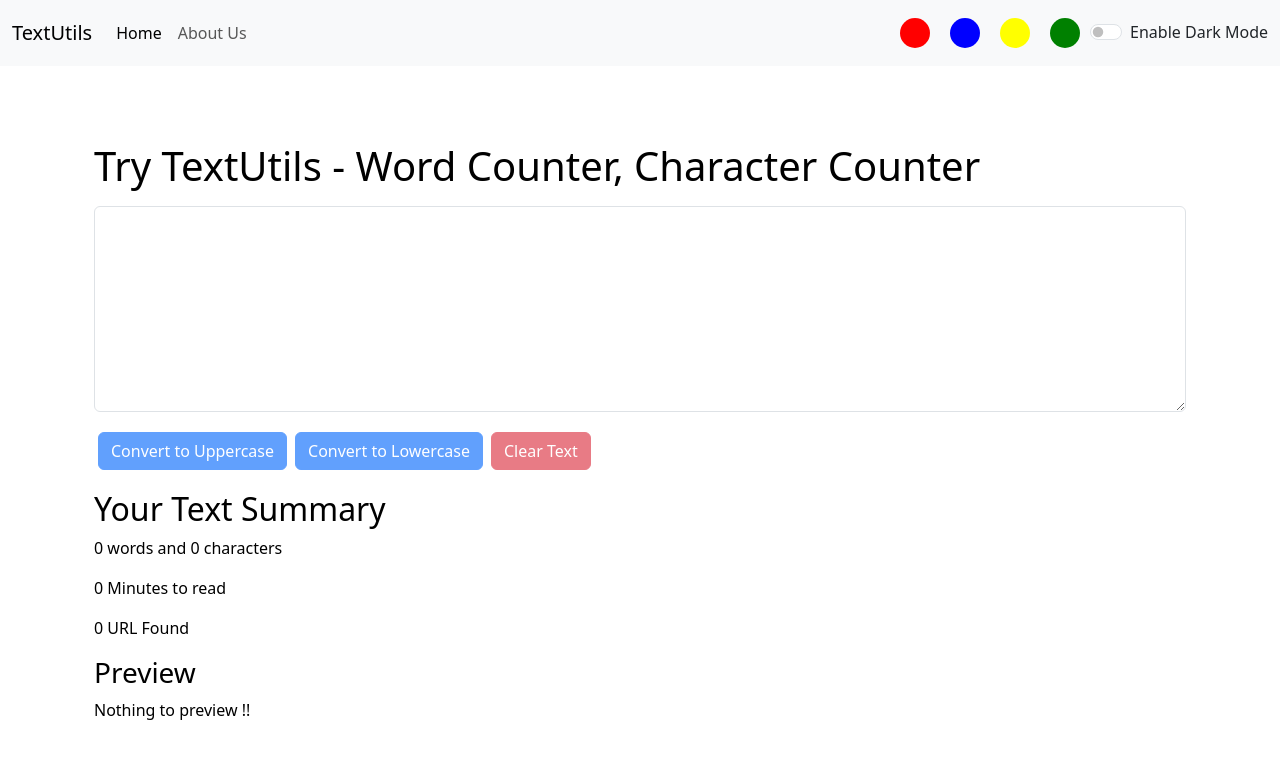
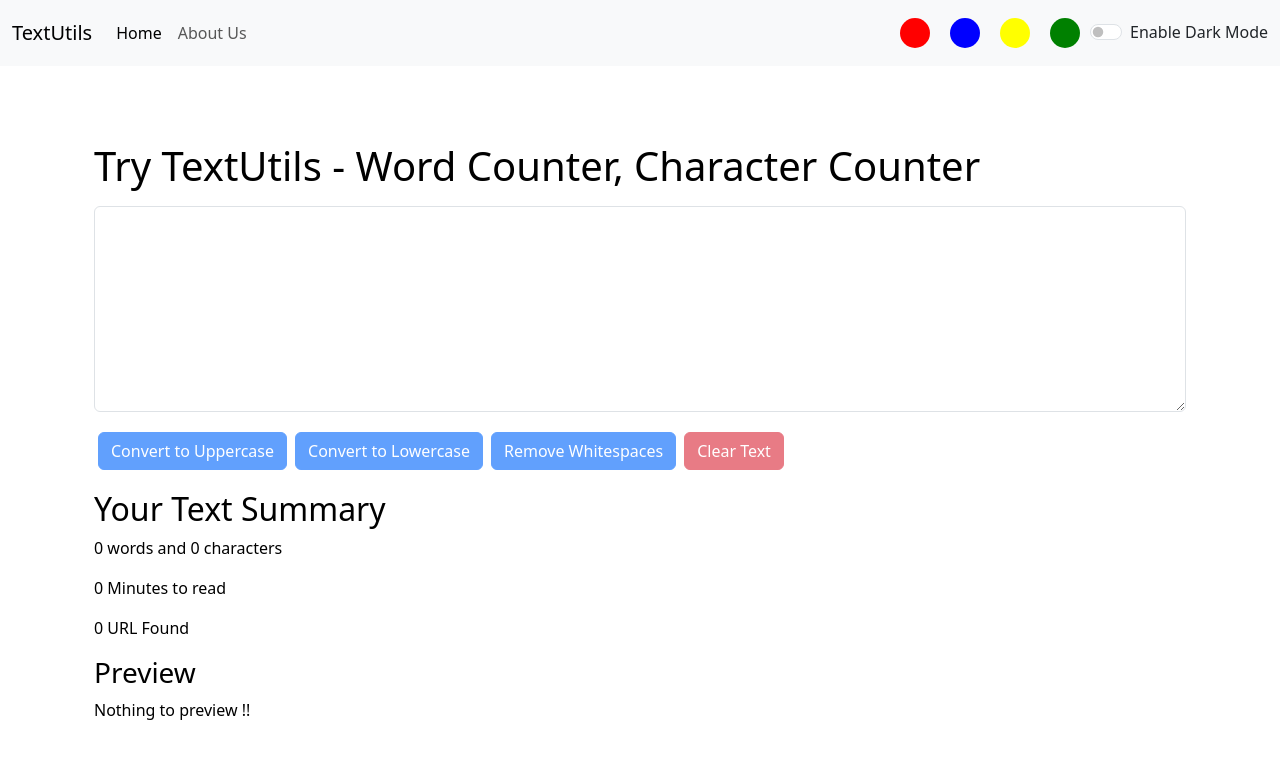
Before and after one commit to Darpan242003/my-app, a React (Vite) app: page / in a window 1280 px wide. Shown: the top 758 px of the page. Built offline with nearby package versions, Linux system fonts and the light colour scheme.

Commit message:
added Remove Whitespaces button

```diff
--- a/src/Components/TextForm.jsx
+++ b/src/Components/TextForm.jsx
@@ -23,6 +23,12 @@ export default function TextForm(props) {
         let newText = text.toLowerCase() //method to convert text to lowercase
         setText(newText) //correct way to change value of text
         props.showAlert('Converted to Lowercase', 'success')
+    }
+
+    const handleWhiteSpace = () => {
+        let newText = text.replace(/\s+/g, ' ')
+        setText(newText)
+        props.showAlert('Removed Extra Whitespaces', 'success')
     }
 
     const handleClearClick = () => {
@@ -52,6 +58,7 @@ export default function TextForm(props) {
                 </div>
                 <button disabled={text.length === 0}className="btn btn-primary mx-1 my-1" onClick={handleUpClick}>Convert to Uppercase</button>
                 <button disabled={text.length === 0}className="btn btn-primary mx-1 my-1" onClick={handleLoClick}>Convert to Lowercase</button>
+                <button disabled={text.length === 0}className="btn btn-primary mx-1 my-1" onClick={handleWhiteSpace}>Remove Whitespaces</button>
                 <button disabled={text.length === 0}className="btn btn-danger mx-1 my-1" onClick={handleClearClick}>Clear Text</button>
                 {/* onClick={handleUpClick} whenever we click on the button handleUpClick function will invoke. */}
             </div>
```
